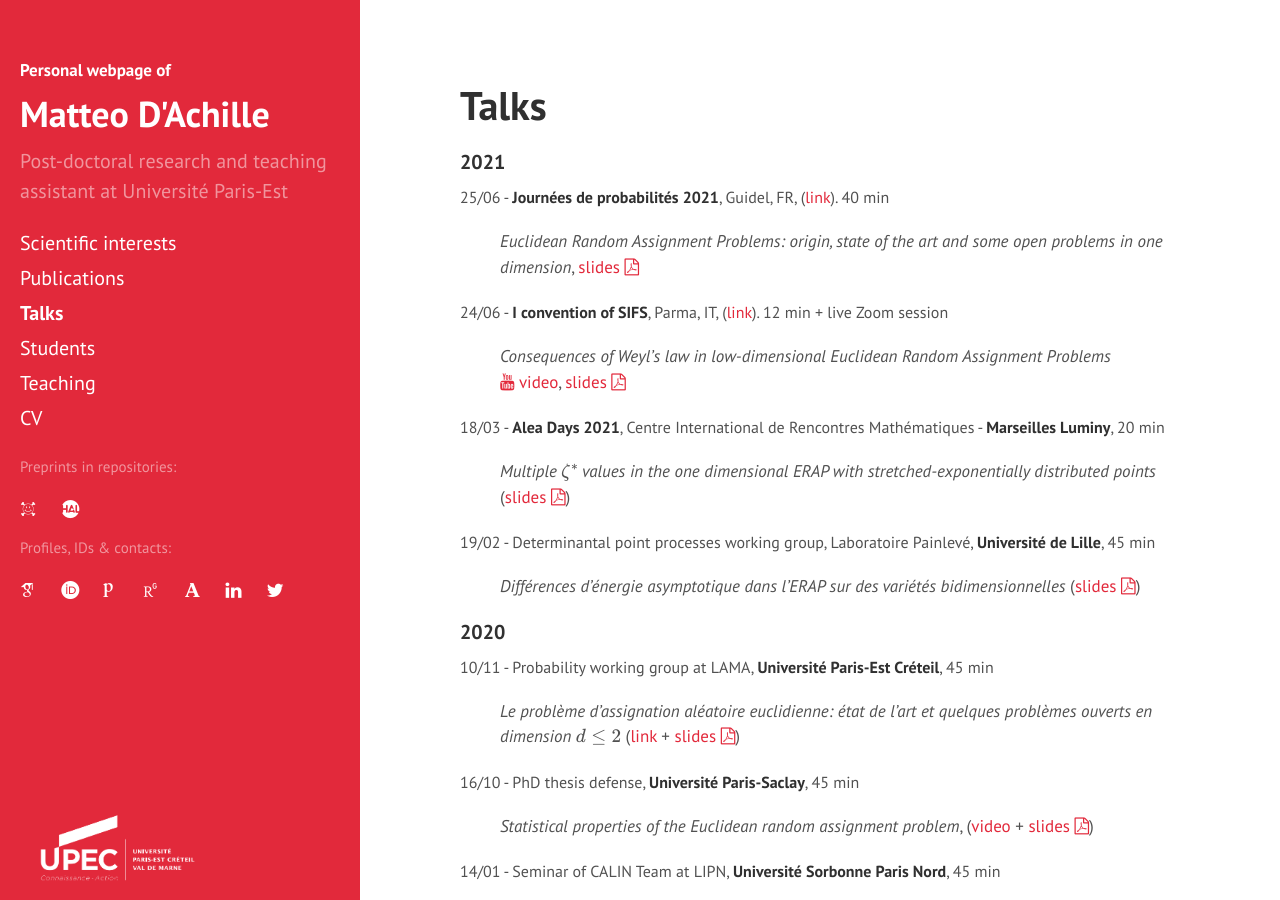
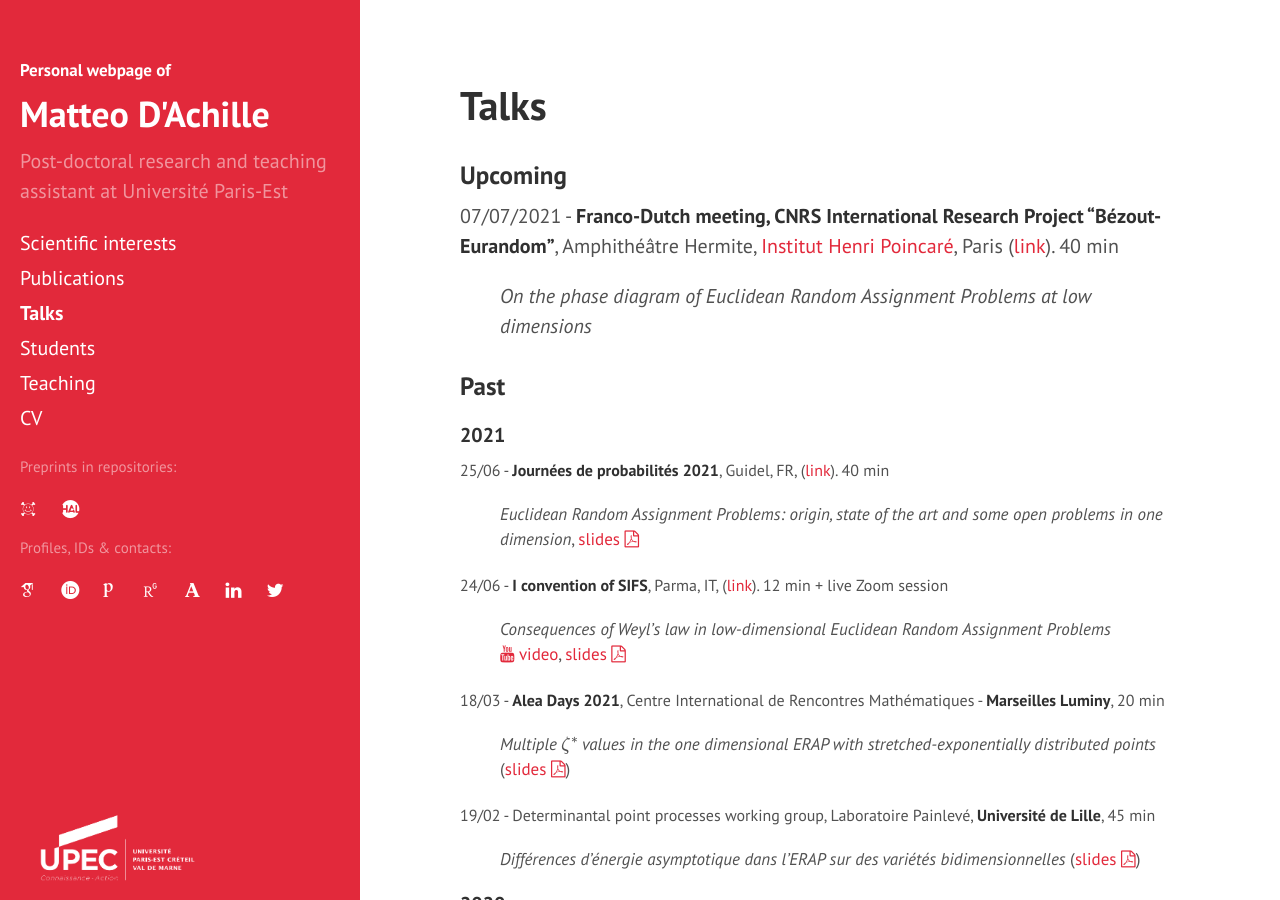
Before and after one commit to matteodachille/matteodachille.github.io, a Jekyll site: the page built from events.md, in a window 1280 px wide and 900 px high. Built offline with Jekyll 4.4.1, drawn with Linux system fonts in a browser that asks for light colours; nearby versions of some CDN libraries; some web fonts are replaced; formulas are drawn with MathJax 3.

Commit message:
Added talk @ IHP

```diff
--- a/events.md
+++ b/events.md
@@ -8,8 +8,21 @@ order: 4
 {:toc}
 -->
 
+
+### Upcoming
+
+07/07/2021 - **Franco-Dutch meeting, CNRS International Research Project "Bézout-Eurandom"**, Amphithéâtre Hermite, [Institut Henri Poincaré](http://www.ihp.fr/){:target="_blank"}, Paris ([link](https://perso.math.u-pem.fr/le_ny.arnaud/PreliminaryProgramIHP-July-Bezout-TUe-V14.pdf){:target="_blank"}). 40 min
+{: style="font-size: 20px" }
+
+_On the phase diagram of Euclidean Random Assignment Problems at low dimensions_
+{: style="margin-left: 40px" }
+
+<!--[slides <i class="fa fa-file-pdf-o" aria-hidden="true"></i>]({{ site.baseurl }}events){:target="_blank"}
+{: style="margin-left: 40px" }
+-->
+
 <!--
-### Recent
+### Upcoming
 
 
 
@@ -25,6 +38,8 @@ _Consequences of Weyl's law in low-dimensional Euclidean Random Assignment Probl
 
 ### Past
 -->
+### Past
+
 #### 2021
 {: .no_toc}
 
```
